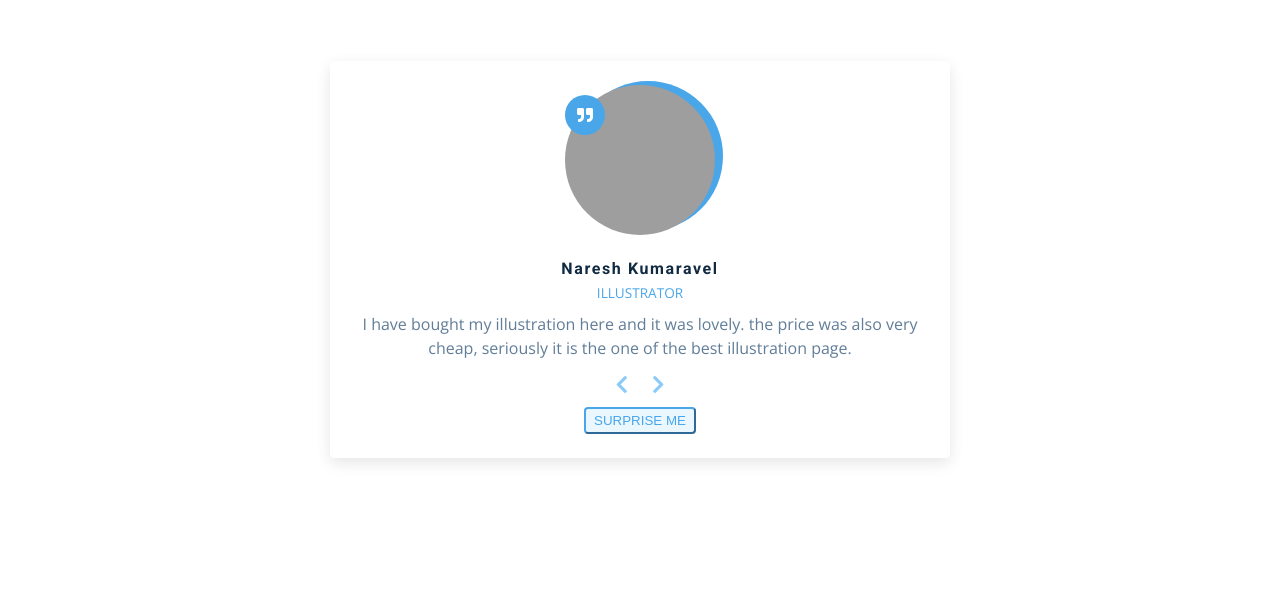
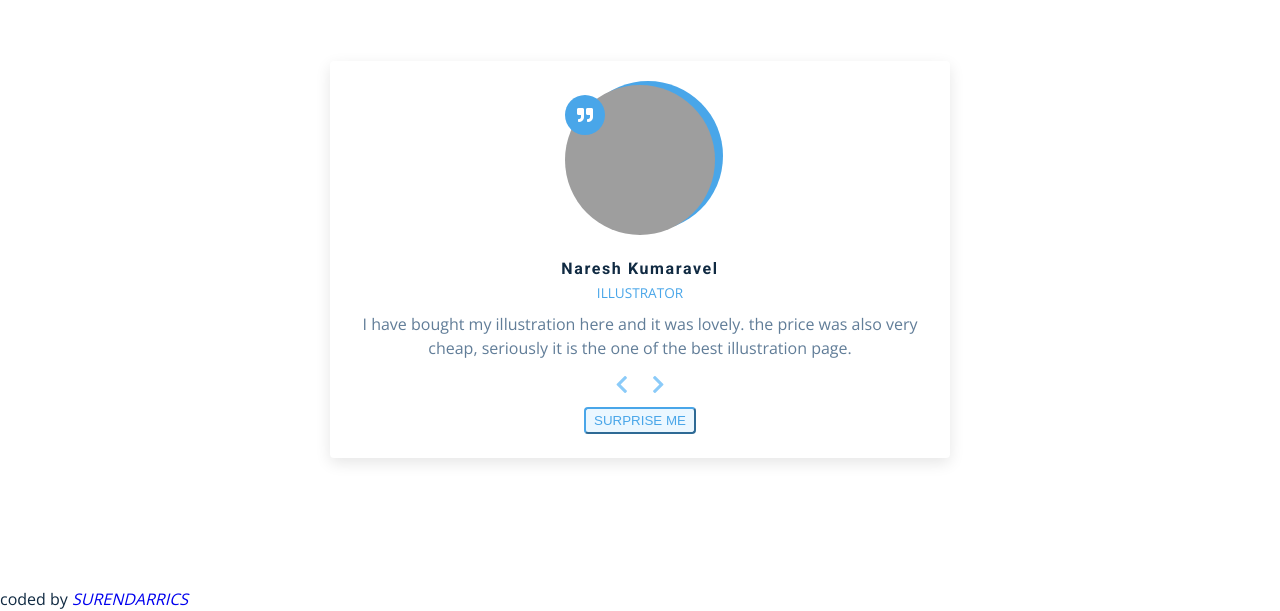
Before and after one commit to surendarrics/deowebsite, a plain HTML site: page index.html in a window 1280 px wide. Shown: the part 322-933 px from the top of the page. Before the commit the page ends 909 px from the top, so only its background shows below. Drawn offline with nearby package versions, Linux system fonts and the light colour scheme; grey boxes are pictures that could not be loaded.

Commit message:
Update index.html

```diff
--- a/index.html
+++ b/index.html
@@ -97,4 +97,7 @@
     <script src="app.js"></script>
     </main>
 </body>
+    <footer>
+        coded by <i> <a href="https://www.instagram.com/surendarrics/">SURENDARRICS</a></i>
+    </footer>
 </html>
```
